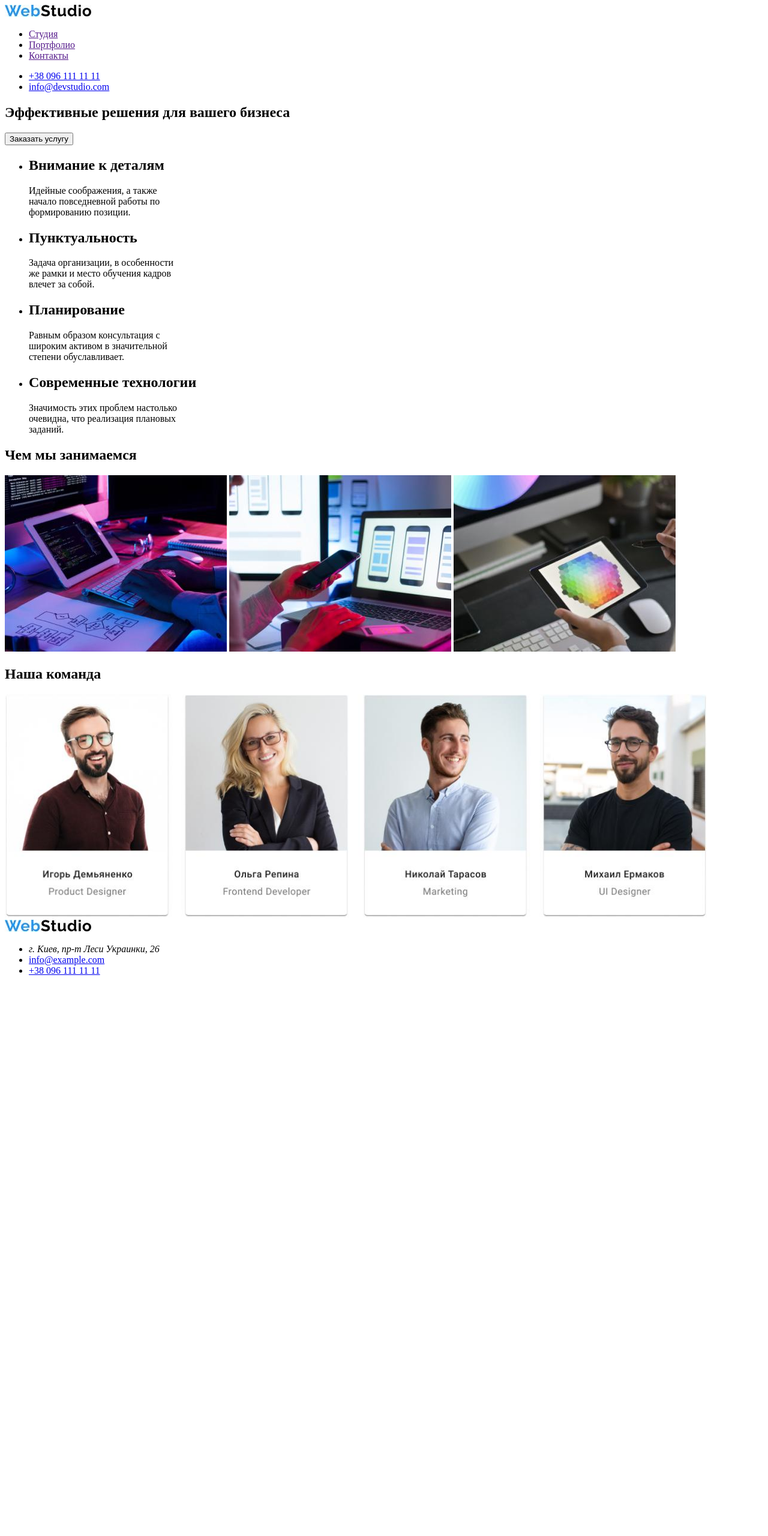
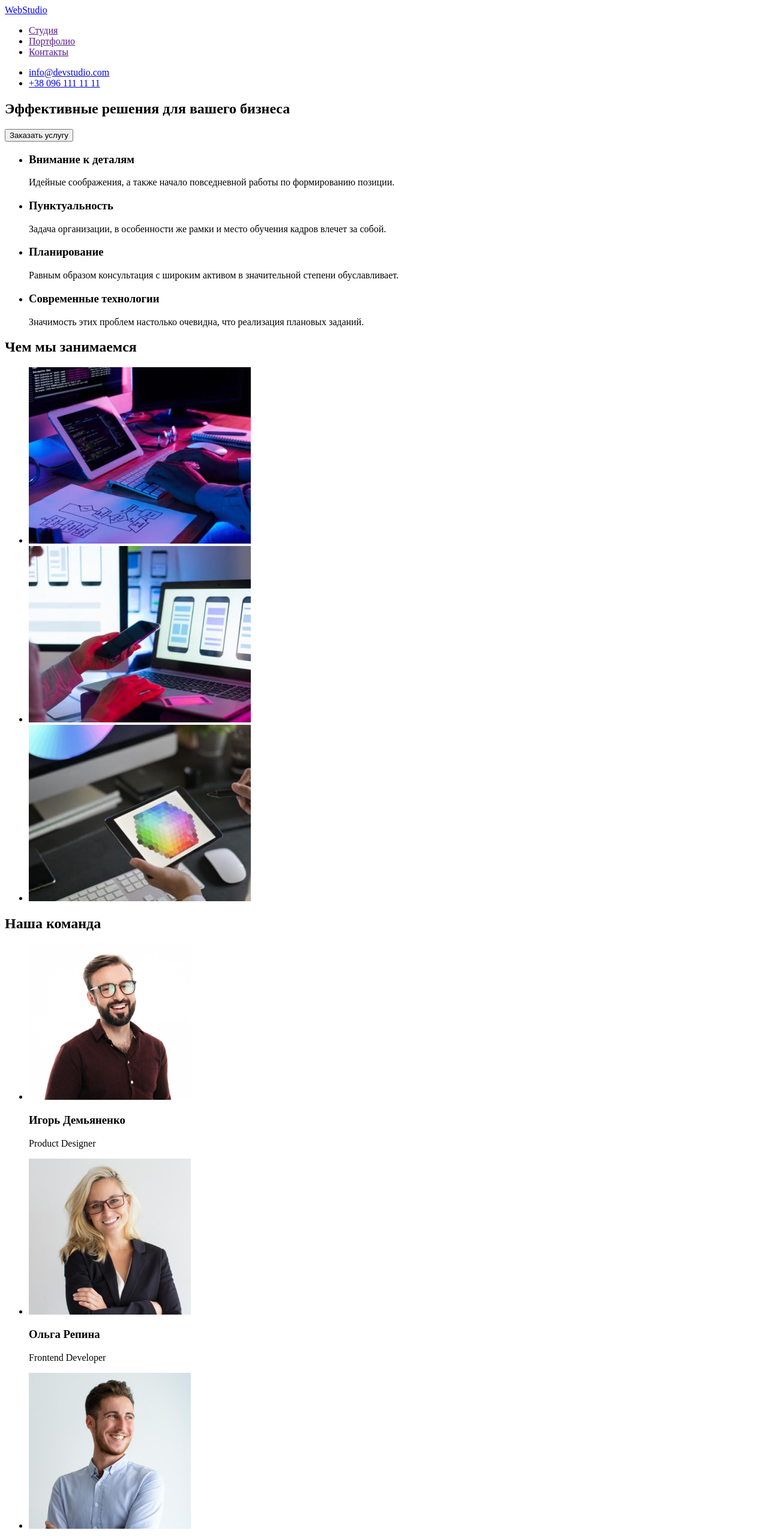
Before and after one commit to heywhatsup88/goit-markup-hw-01, a plain HTML site: page index.html in a window 1280 px wide. Shown: the top 2560 px of the page at 60% size. Before the commit the page ends 1643 px from the top, so only its background shows below. Drawn offline with Linux system fonts and the light colour scheme.

Commit message:
Внес поправки по советам ментора

```diff
--- a/index.html
+++ b/index.html
@@ -1,5 +1,5 @@
 <!DOCTYPE html>
-<html lang="en">
+<html lang="ru">
 <head>
     <meta charset="UTF-8">
     <meta http-equiv="X-UA-Compatible" content="IE=edge">
@@ -9,7 +9,7 @@
 <body>
     <header>
         <nav>
-        <a href="/"><img src="./images/WebStudio.jpg" alt="logo"></a>
+        <a href="./index.html">WebStudio</a>
         <ul>
             <li><a href="">Студия</a></li>
             <li><a href="">Портфолио</a></li>
@@ -17,51 +17,69 @@
         </ul>
         </nav>
         <ul>
+            <li><a href="mailto:info@devstudio.com">info@devstudio.com</a></li>
             <li><a href="tel:+380961111111">+38 096 111 11 11</a></li>
-            <li><a href="mailto:info@devstudio.com">info@devstudio.com</a></li>
         </ul>
     </header>
     <main>
-    <div>
         <section>
             <h1>Эффективные решения для вашего бизнеса</h1>
             <button type="button">Заказать услугу</button>
         </section>
         <section>
+            <h2 style="display: none">Скрытый заголовок</h2>
             <ul>
                 <li>
-                    <h2>Внимание к деталям</h2><p>Идейные соображения, а также <br>начало повседневной работы по <br>формированию позиции.</p>
+                    <h3>Внимание к деталям</h3><p>Идейные соображения, а также начало повседневной работы по формированию позиции.</p>
                 </li>
                 <li>
-                    <h2>Пунктуальность</h2><p>Задача организации, в особенности <br>же рамки и место обучения кадров <br>влечет за собой.</p>
+                    <h3>Пунктуальность</h3><p>Задача организации, в особенности же рамки и место обучения кадров влечет за собой.</p>
                 </li>
                 <li>
-                    <h2>Планирование</h2><p>Равным образом консультация с <br>широким активом в значительной <br>степени обуславливает.</p>
+                    <h3>Планирование</h3><p>Равным образом консультация с широким активом в значительной степени обуславливает.</p>
                 </li>
                 <li>
-                    <h2>Современные технологии</h2><p>Значимость этих проблем настолько <br>очевидна, что реализация плановых <br>заданий.</p>
+                    <h3>Современные технологии</h3><p>Значимость этих проблем настолько очевидна, что реализация плановых заданий.</p>
                 </li>
             </ul>
+        </section>
+        <section>
             <h2>Чем мы занимаемся</h2>
-            <img src="./images/Box1.jpg" alt="device" width="370">
-            <img src="./images/Box2.jpg" alt="device" width="370">
-            <img src="./images/Box3.jpg" alt="device" width="370">
+            <ul>
+            <li><img src="./images/Box1.jpg" alt="device" width="370"></li>
+            <li><img src="./images/Box2.jpg" alt="device" width="370"></li>
+            <li><img src="./images/Box3.jpg" alt="device" width="370"></li>
+            </ul>
         </section>
-    </div>
-    <section>
+        <section>
             <h2>Наша команда</h2>
-            <img src="./images/team.jpg" alt="Команда" width="1170">
-    </section>
+            <ul>
+                <li>
+                    <img src="./images/img(1).jpg" alt="command member" width="270"><h3> Игорь Демьяненко</h3><p>Product Designer</p>
+                </li>
+                <li>
+                    <img src="./images/img(2).jpg" alt="command member" width="270"><h3>Ольга Репина</h3><p>Frontend Developer</p>
+                </li>
+                <li>
+                    <img src="./images/img(3).jpg" alt="command member" width="270"><h3>Николай Тарасов</h3><p>Marketing</p>
+                </li>
+                <li>
+                    <img src="./images/img(4).jpg" alt="command member" width="270"><h3>Михаил Ермаков</h3><p>UI Designer</p>
+                </li>
+            </ul>
+        </section>
     </main>
     <footer>
-        <div>
-            <a href="/"><img src="./images/WebStudio.jpg" alt="logo"></a>
+        <section>
+            <a href="./index.html">WebStudio</a>
+            <address>
             <ul>
-                <li><address>г. Киев, пр-т Леси Украинки, 26</address></li>
+                <li><a>г. Киев, пр-т Леси Украинки, 26</a></li>
                 <li><a href="mailto:info@example.com">info@example.com</a></li>
                 <li><a href="tel:+380961111111">+38 096 111 11 11</a></li>
             </ul>
-        </div>
+            </address>
+        </section>
     </footer>
 </body>
 </html>
```
Also changed, not shown: images/img(1).jpg (added), images/img(2).jpg (added), images/img(3).jpg (added), images/img(4).jpg (added), images/team.jpg (deleted).
